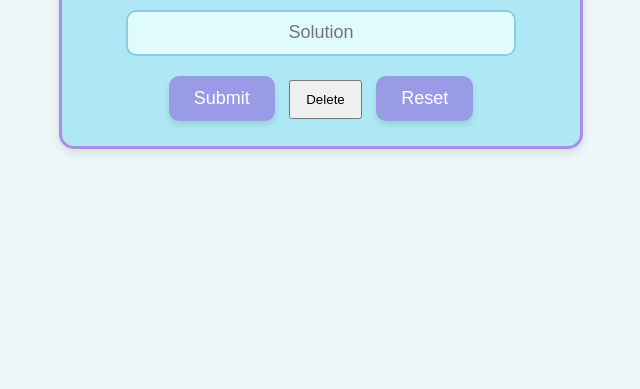
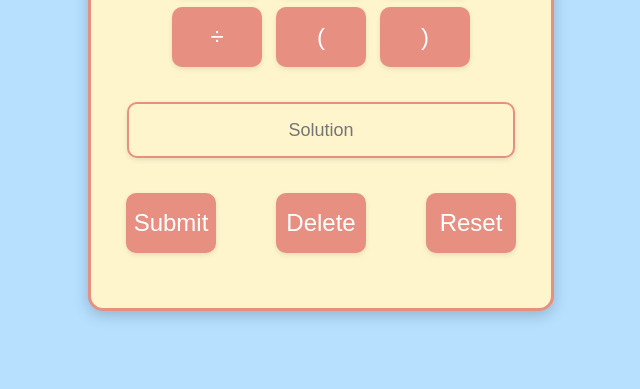
Before and after one commit to Apimizu/24-Game, a plain HTML site: page index.html in a window 1280 px wide. Shown: the part 411-800 px from the top of the page, without its empty margins (319-959 px from the left). Drawn offline with Linux system fonts and the light colour scheme.

Commit message:
Update style.css

```diff
--- a/style.css
+++ b/style.css
@@ -1,89 +1,78 @@
 body {
-  font-family: 'Arial', sans-serif;
+  font-family: 'Roboto', sans-serif;
   text-align: center;
-  margin: 20px;
-  background-color: #EDF6F9; /* สีพื้นหลังอ่อน */
-  color: #023047; /* สีข้อความหลัก */
+  margin: 0;
+  padding: 0;
+  background: #b7e0ff;
+  display: flex;
+  justify-content: center;
+  align-items: center;
+  height: 100vh;
 }
 
 .container {
-  border: 3px solid #a88ee6; /* สีขอบ */
+  border: 3px solid #e78f81;
   border-radius: 15px;
-  padding: 20px;
-  display: inline-block;
-  background-color: #ADE8F4; /* สีพื้นหลังกล่อง */
-  box-shadow: 0 4px 8px rgba(0, 0, 0, 0.1);
+  padding: 30px;
+  background-color: #fff5cd;
+  box-shadow: 0 4px 15px rgba(0, 0, 0, 0.2);
+  max-width: 400px;
+  width: 100%;
 }
 
-.container {
-      text-align: center;
-      margin-top: 50px;
-    }
-    .numbers, .operations {
-      margin: 20px 0;
-    }
-    input {
-      width: 60px;
-      text-align: center;
-      margin: 5px;
-    }
-    button {
-      margin: 5px;
-      padding: 10px 15px;
-    }
-
-.numbers {
-  display: flex;
-  justify-content: center;
+.title {
+  margin-bottom: 20px;
+  font-size: 2em;
+  color: #e78f81;
 }
 
-.numbers, .operations {
-  margin: 15px 0;
+.numbers, .operations, .controls {
+  margin: 20px 0;
 }
 
-.numbers input, .operations button {
+input[type="text"] {
   width: 60px;
-  height: 50px;
-  margin: 8px;
-  font-size: 18px;
+  height: 60px;
   text-align: center;
-  border: 2px solid #699cdf; /* สีขอบปุ่ม */
+  font-size: 24px;
+  margin: 5px;
+  border: none;
   border-radius: 10px;
-  background-color: #CAF0F8; /* สีพื้นหลังปุ่ม */
-  color: #023047; /* สีข้อความ */
+  background-color: #ffcfb3;
+  box-shadow: 0 2px 5px rgba(0, 0, 0, 0.1);
+}
+
+.operations button, .controls button {
+  width: 90px;
+  height: 60px;
+  font-size: 24px;
+  margin: 5px;
+  border: none;
+  border-radius: 10px;
+  background-color: #e78f81;
+  color: white;
+  box-shadow: 0 2px 5px rgba(0, 0, 0, 0.1);
   transition: background-color 0.3s, transform 0.2s;
 }
 
-.numbers input:focus, .operations button:hover {
-  background-color: #a1c7f3; /* สีเมื่อโฮเวอร์ */
-  transform: scale(1.1);
+.operations button:hover, .controls button:hover {
+  background-color: #ffcfb3;
+  transform: translateY(-2px);
 }
 
 #solution {
-  margin: 15px 0;
-  width: 80%;
-  height: 40px;
+  width: calc(100% - 20px);
+  height: 50px;
   font-size: 18px;
   text-align: center;
-  border: 2px solid #8ECAE6; /* สีขอบช่อง Solution */
+  margin: 10px 0;
+  border: 2px solid #e78f81;
   border-radius: 10px;
-  background-color: #E0FBFC; /* สีพื้นหลังช่อง Solution */
-  color: #023047;
+  background-color: #fff5cd;
+  box-shadow: 0 2px 5px rgba(0, 0, 0, 0.1);
 }
 
-#submit, #reset {
-  padding: 12px 25px;
-  font-size: 18px;
-  background-color: #9a9be7; /* สีปุ่ม */
-  color: white;
-  border: none;
-  border-radius: 10px;
-  cursor: pointer;
-  box-shadow: 0 4px 6px rgba(0, 0, 0, 0.1);
-  transition: background-color 0.3s, box-shadow 0.2s;
+.controls {
+  display: flex;
+  justify-content: space-between;
 }
-
-#submit:hover, #reset:hover {
-  background-color: #48CAE4; /* สีเมื่อโฮเวอร์ */
-  box-shadow: 0 6px 8px rgba(0, 0, 0, 0.15);
-}
```
